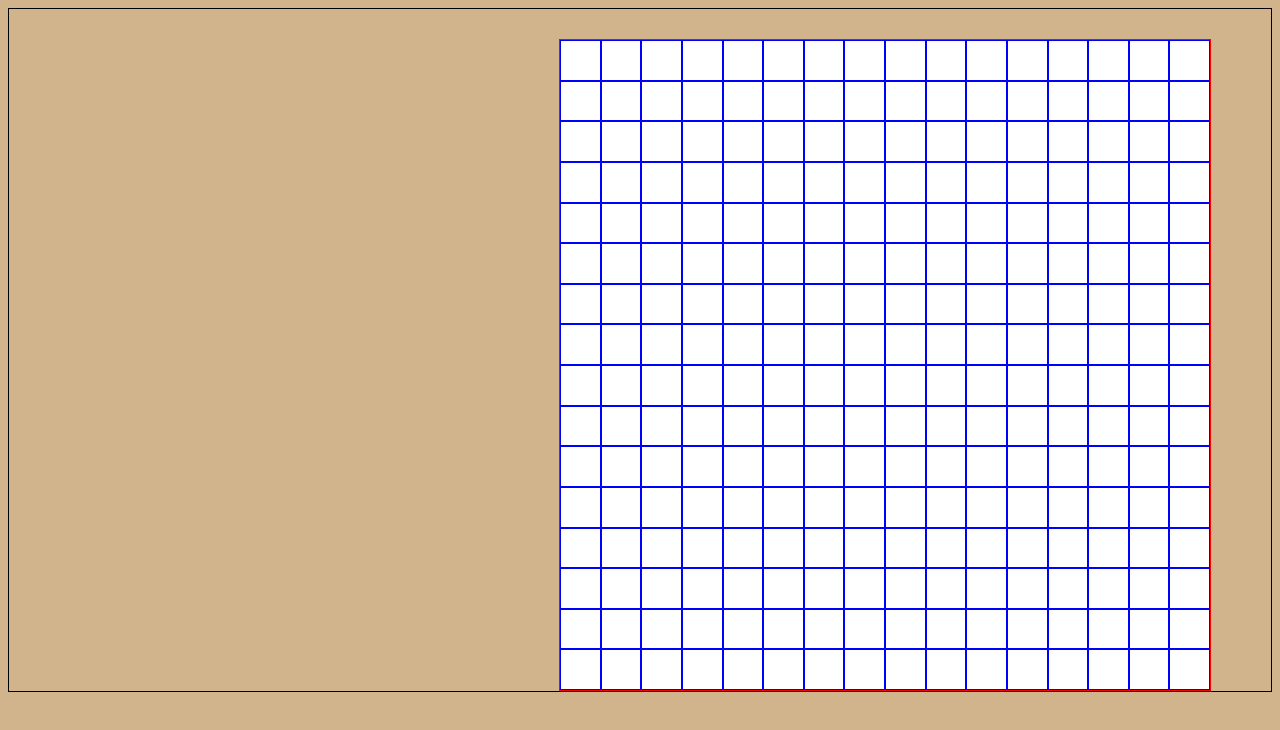
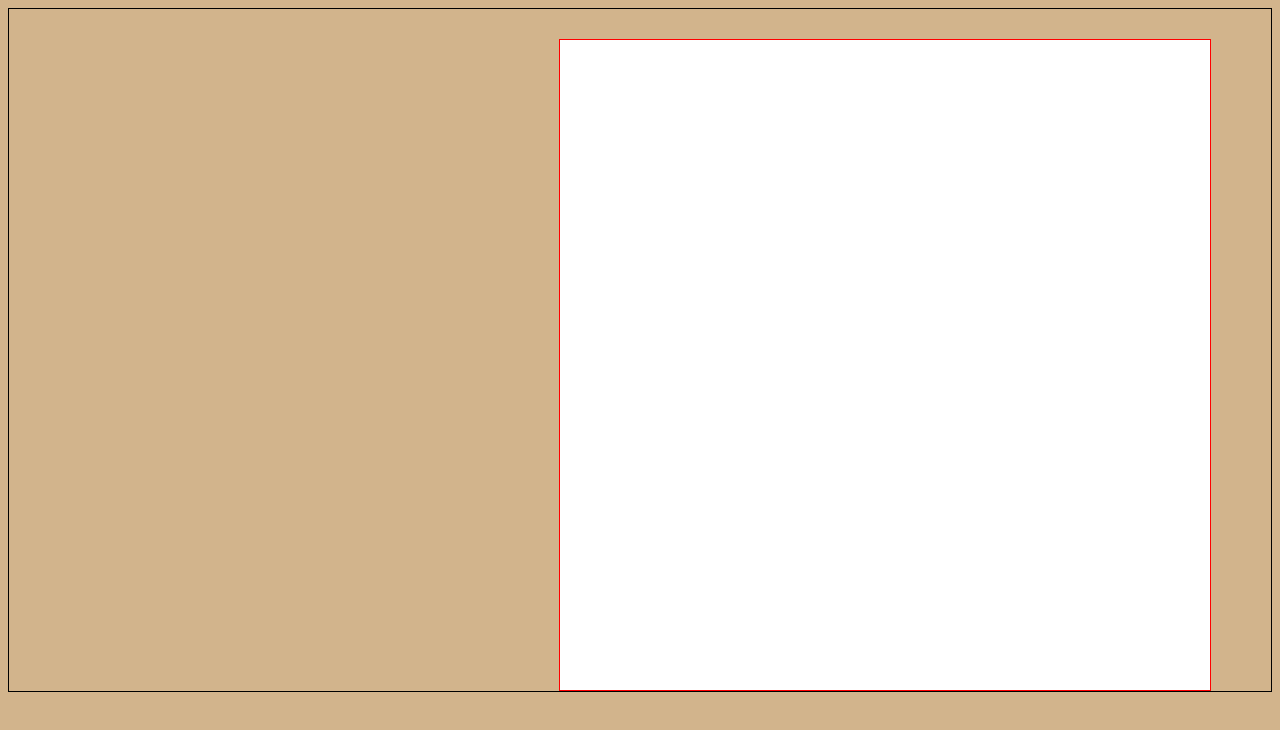
Before and after one commit to Noah-Menrath/etch-a-sketch, a plain HTML site: page index.html in a window 1280 px wide. Drawn offline with Linux system fonts and the light colour scheme.

Commit message:
minor changes

```diff
--- a/scripts.js
+++ b/scripts.js
@@ -12,9 +12,6 @@ for (i=0; i < o; i++) {
     const div = document.createElement('div');
     div.setAttribute('class', 'square');
     container.append(div);
-    div.addEventListener("mouseover", function() {
-        document.getElementsByClassName("square")[5].style.backgroundColor = "black";
-    })
 
 
     div.addEventListener('mouseover', changeColor);
--- a/styles.css
+++ b/styles.css
@@ -19,7 +19,7 @@ body {
 }
 
 .square {
-    border: 1px solid blue;
+
     background-color: white;
 
 
```
